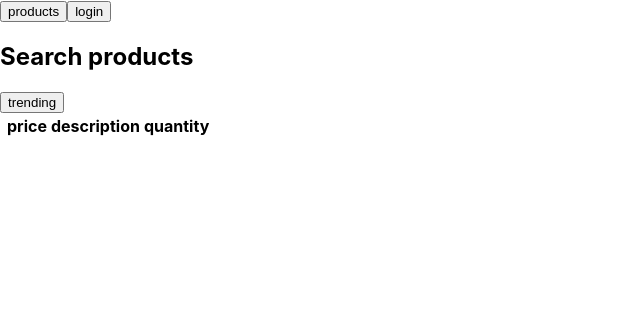
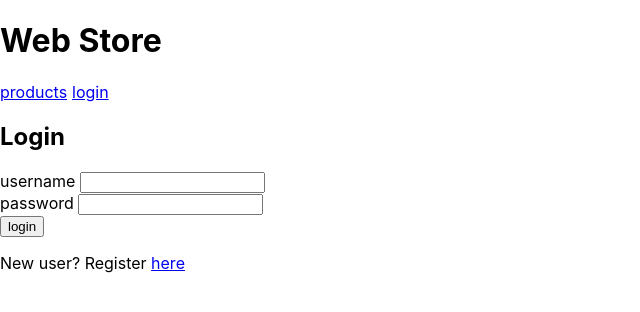
Before and after one commit to nettivastaava/Verkkokauppa, a React (Create React App) app in the folder verkkokauppa-frontend/: page /login in a window 1280 px wide. Shown: the top 312 px of the page, without its empty margins (0-640 px from the left). Built offline with nearby package versions, Linux system fonts and the light colour scheme.

Commit message:
Started implementing react-router to App

```diff
--- a/verkkokauppa-frontend/package.json
+++ b/verkkokauppa-frontend/package.json
@@ -11,6 +11,7 @@
     "graphql": "^15.5.0",
     "react": "^17.0.2",
     "react-dom": "^17.0.2",
+    "react-router-dom": "^5.2.0",
     "react-scripts": "4.0.3",
     "web-vitals": "^1.1.1"
   },
--- a/verkkokauppa-frontend/src/App.js
+++ b/verkkokauppa-frontend/src/App.js
@@ -6,6 +6,9 @@ import RegistrationForm from './components/RegistrationForm'
 import ShoppingCart from './components/ShoppingCart'
 import Notification from './components/Notification'
 import { ME, DECREASE_QUANTITY, ALL_PRODUCTS } from './queries'
+import {
+  Switch, Route, Link, useRouteMatch
+} from "react-router-dom"
 
 const App = () =>  {
   const [page, setPage] = useState('products')
@@ -125,26 +128,23 @@ const App = () =>  {
   if (!localStorage.getItem('shop-user-token')) {
     return (
       <div>
-        <div>
-          <button onClick={() => setPage('products')}>products</button>
-          <button onClick={() => setPage('login')}>login</button>
-        </div>
+        <h1>Web Store</h1>
+        <Menu />
+        <Switch>
+          <Route path="/products">
             <Products
-          show={page === 'products'}
               setShowProduct={setShowProduct}
               showProduct={showProduct}
             />
+          </Route>
+          <Route path= "/login">
             <LoginForm
               setToken={setToken}
               setError={notify}
               show={page === 'login'}
-          setPage={setPage}
             />
-        <RegistrationForm
-          setError={notify}
-          show={page === 'register'}
-          setPage={setPage}
-        />
+          </Route>
+        </Switch>
       </div>
     );
   }
@@ -173,7 +173,21 @@ const App = () =>  {
         checkout={checkout}
       />
     </div>
+
   );
 }
 
+const Menu = () => {
+  const padding = {
+    paddingRight: 5
+  }
+
+  return(
+    <div>
+      <a href='/products' style={padding}>products</a>
+      <a href='/login' style={padding}>login</a>
+    </div>
+  )
+}
+
 export default App;
--- a/verkkokauppa-frontend/src/components/LoginForm.js
+++ b/verkkokauppa-frontend/src/components/LoginForm.js
@@ -1,6 +1,9 @@
 import React, { useState, useEffect } from 'react'
 import { useMutation, useQuery, useLazyQuery } from '@apollo/client'
 import { LOGIN, ME } from '../queries'
+import {
+  Switch, Route, Link, useRouteMatch
+} from "react-router-dom"
 
 const LoginForm = ({ setError, setToken, show, setPage }) => {
   const [username, setUsername] = useState('')
@@ -30,10 +33,6 @@ const LoginForm = ({ setError, setToken, show, setPage }) => {
     login({ variables: { username, password } })
   }
 
-  if (!show) {
-    return null
-  }
-
   return (
     <div>
       <h2>Login</h2>
@@ -53,7 +52,7 @@ const LoginForm = ({ setError, setToken, show, setPage }) => {
         </div>
         <button type='submit'>login</button>
       </form>
-      <p>New user? <button onClick={() => setPage('register')}>Click here to register</button></p>
+      <p>New user? Register <a href='/register'>here</a></p>
     </div>
   )
 }
--- a/verkkokauppa-frontend/src/components/Products.js
+++ b/verkkokauppa-frontend/src/components/Products.js
@@ -27,10 +27,6 @@ const Products = ({ show, showProduct, setShowProduct, myCart, setMyCart, addToC
 
   if (categoriesResult.loading) {
     return <div>loading...</div>
-  }
-
-  if (!show) {
-    return null
   }
 
   const showCategory = (category) => {
--- a/verkkokauppa-frontend/src/index.js
+++ b/verkkokauppa-frontend/src/index.js
@@ -6,7 +6,12 @@ import './index.css'
 
 import {
     ApolloClient, ApolloProvider, HttpLink, InMemoryCache
-  } from '@apollo/client'
+} from '@apollo/client'
+import {
+  BrowserRouter as Router,
+} from "react-router-dom"
+
+
 
 const authLink = setContext((_, { headers }) => {
   const token = localStorage.getItem('shop-user-token')
@@ -25,7 +30,9 @@ const client = new ApolloClient({
 
 ReactDOM.render(
   <ApolloProvider client={client}>
-    <App />
+    <Router>
+      <App />
+    </Router>
   </ApolloProvider>,
   document.getElementById('root')
 )
```
Also changed, not shown: 1 other file (tests, documents, lock files or other folders). Lines whose indentation alone changed are shown as unchanged.
